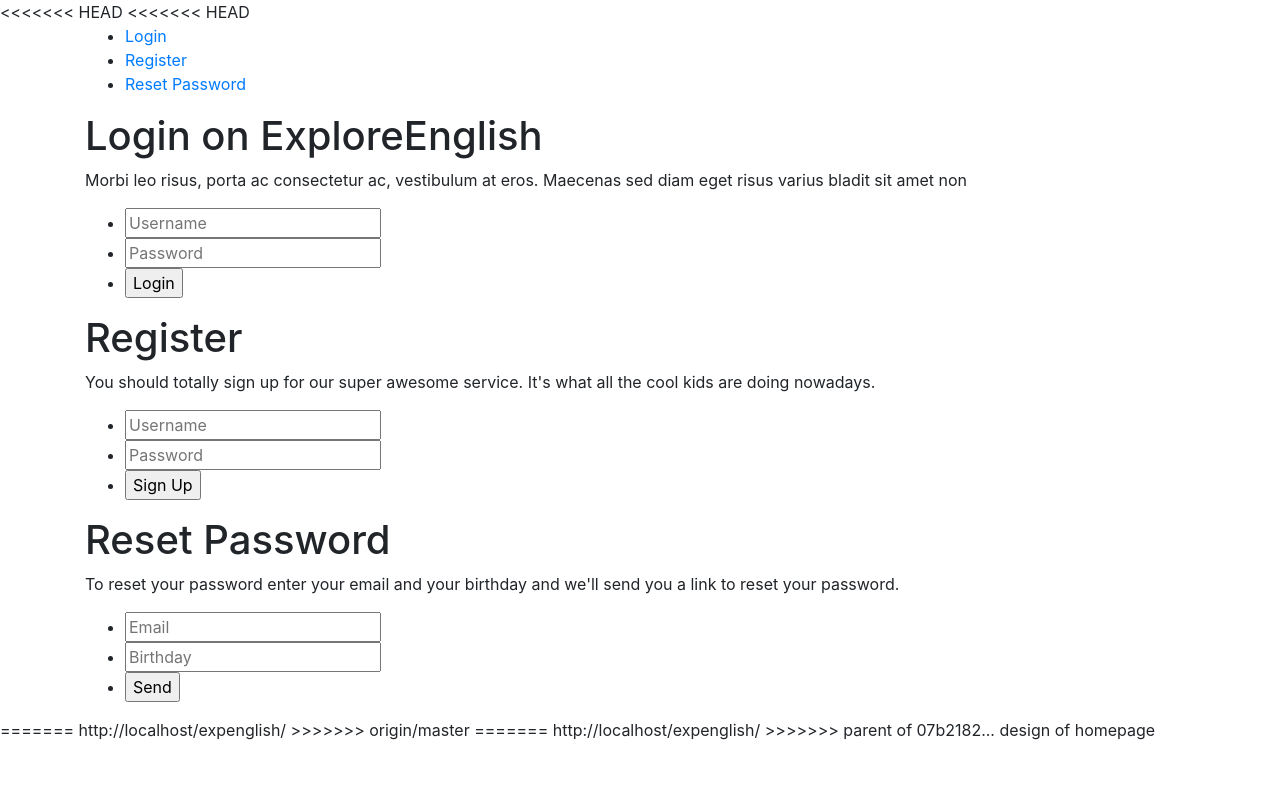
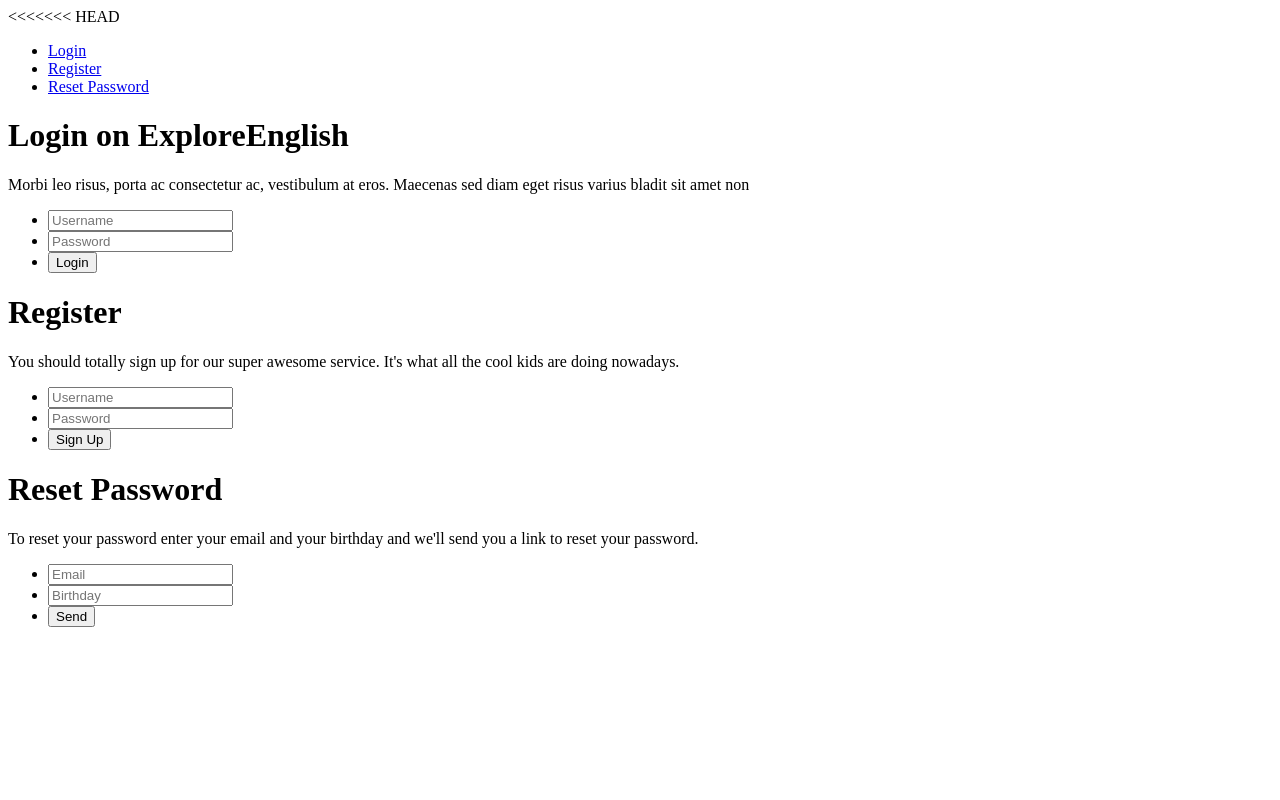
Before and after one commit to vjssodhi/ExploreEnglish, a CodeIgniter app: page /expenglish/ in a window 1280 px wide. Run offline with CodeIgniter, Linux system fonts and the light colour scheme; some libraries are stand-ins or nearby versions.

Commit message:
Revert "design of homepage"
Home page

```diff
--- a/application/views/backend/index.php
+++ b/application/views/backend/index.php
@@ -1,4 +1,3 @@
-<<<<<<< HEAD
 <<<<<<< HEAD
 <html lang="en">
 
@@ -107,12 +106,3 @@
 </body>
 
 </html>
-=======
-<?php include(APPPATH.'views\backend\include\header.php') ;echo base_url();?>
-</body></html>
->>>>>>> origin/master
-=======
-<?php include(APPPATH.'views\backend\include\header.php') ;echo base_url();?>
- </body>
- </html>
->>>>>>> parent of 07b2182... design of homepage
```
